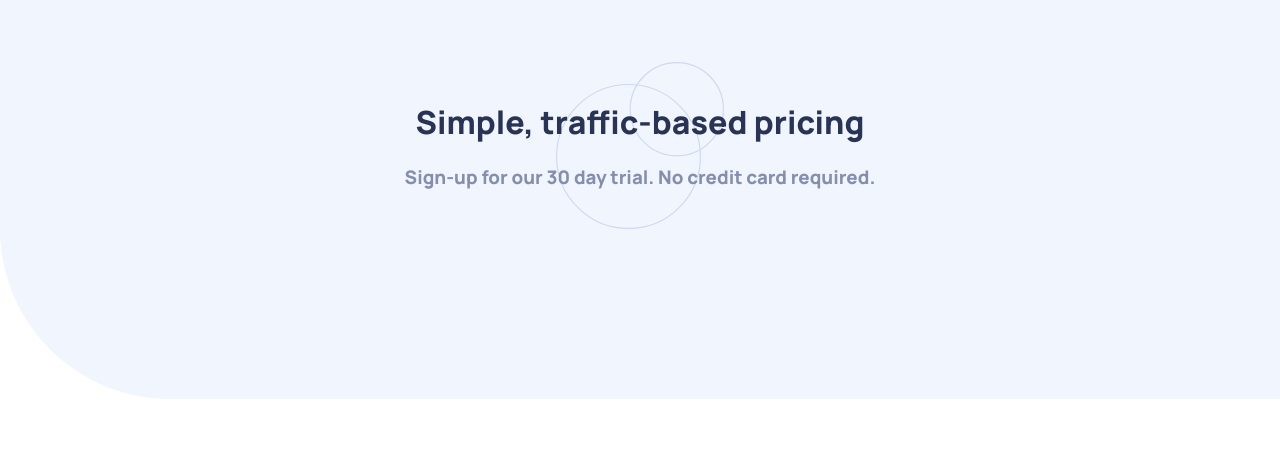
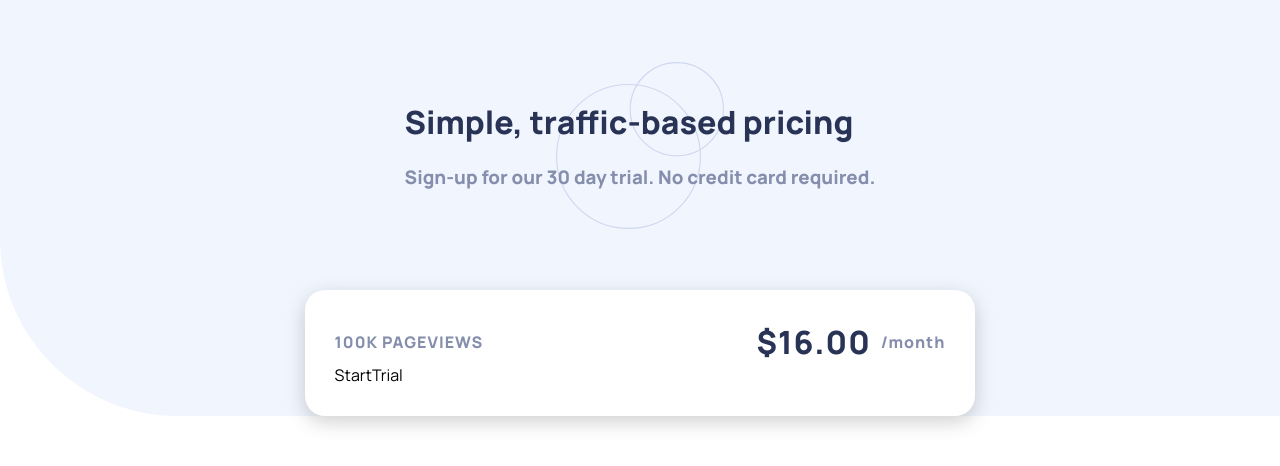
Before and after one commit to francisvau/interactive-pricing-component, a React (Create React App) app: page / in a window 1280 px wide. Shown: the top 466 px of the page. Built offline with nearby package versions, Linux system fonts and the light colour scheme.

Commit message:
money-slider text

```diff
--- a/src/App.js
+++ b/src/App.js
@@ -1,9 +1,13 @@
 import './css/App.min.css';
 import Header from './components/Header.js'
+import Pricecard from './components/Pricecard.js'
 
 function App() {
   return (
-    <Header />
+    <div className='app'>
+      <Header />
+      <Pricecard />
+    </div>
   );
 }
 
--- /dev/null
+++ b/src/components/MoneySlider.js
@@ -0,0 +1,16 @@
+
+const MoneySlider = () => {
+  return (
+    <div className="payment--money-slider">
+        <div className="money-slider--text">
+            <p>100K PAGEVIEWS</p>
+            <span>
+                <h1>$16.00</h1>
+                <p>/month</p>
+            </span>
+        </div>
+    </div>
+  )
+}
+
+export default MoneySlider
--- /dev/null
+++ b/src/components/Payment.js
@@ -0,0 +1,12 @@
+
+import MoneySlider from "./MoneySlider"
+
+const Payment = () => {
+  return (
+    <div className="pricecard--payment">
+      <MoneySlider />
+    </div>
+  )
+}
+
+export default Payment
--- /dev/null
+++ b/src/components/Pricecard.js
@@ -0,0 +1,14 @@
+
+import Payment from './Payment.js'
+import StartTrial from './StartTrial.js'
+
+const Pricecard = () => {
+  return (
+    <div className="pricecard">
+        <Payment />
+        <StartTrial />
+    </div>
+  )
+}
+
+export default Pricecard
--- /dev/null
+++ b/src/components/StartTrial.js
@@ -0,0 +1,8 @@
+
+const StartTrial = () => {
+  return (
+    <div>StartTrial</div>
+  )
+}
+
+export default StartTrial
--- a/src/css/App.scss
+++ b/src/css/App.scss
@@ -15,13 +15,15 @@ body {
     background-size: cover;
 }
 
-.header {
+.app {
     display: flex;
     flex-direction: column;
     align-items: center;
     justify-content: center;
+}
+
+.header {
     padding: 100px;
-
     background-image: url("../../images/pattern-circles.svg");
     background-repeat: no-repeat;
     background-position: center;
@@ -36,3 +38,38 @@ body {
         padding-top: 20px;
     }
 }
+
+.pricecard {
+    background-color: white;
+    width: 100%;
+    padding: 30px;
+    border-radius: 20px;
+    box-shadow: 0 6px 20px 0 rgba(0, 0, 0, 0.19);
+
+    .pricecard--payment {
+        .payment--money-slider {
+            .money-slider--text {
+                display: flex;
+                flex-direction: row;
+                justify-content: space-between;
+                align-items: center;
+                letter-spacing: 1px;
+
+                p {
+                    color: hsl(225, 20%, 60%);
+                    font-weight: bolder;
+                }
+
+                span {
+                    display: flex;
+                    align-items: center;
+
+                    h1 {
+                        padding-right: 10px;
+                        color: hsl(227, 35%, 25%);
+                    }
+                }
+            }
+        }
+    }
+}
```
Also changed, not shown: src/components/Billing.js (added, +8 -0 lines), src/css/App.min.css (+1 -1 lines), 1 other file (tests, documents, lock files or other folders).
